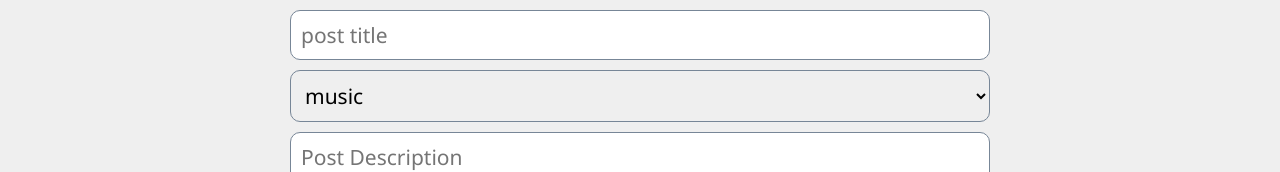
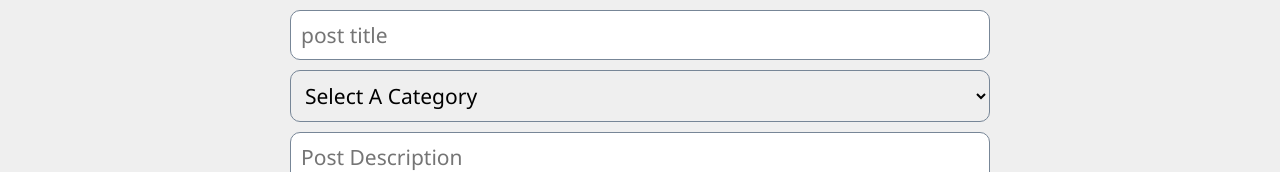
Before and after one commit to rajbharhitesh/mern-blogpro, a React (Create React App) app in the folder frontend/: page /posts/create-post in a window 1280 px wide. Shown: the part 226-398 px from the top of the page. Built offline with nearby package versions, Linux system fonts and the light colour scheme; the HTML template or start-up script is replaced by a standard one.

Commit message:
create react hot toast

```diff
--- a/frontend/package.json
+++ b/frontend/package.json
@@ -9,6 +9,7 @@
     "@testing-library/user-event": "^13.5.0",
     "react": "^18.2.0",
     "react-dom": "^18.2.0",
+    "react-hot-toast": "^2.4.1",
     "react-router-dom": "^6.21.3",
     "react-scripts": "5.0.1",
     "web-vitals": "^2.1.4"
--- a/frontend/src/App.js
+++ b/frontend/src/App.js
@@ -1,4 +1,5 @@
 import { BrowserRouter as Router, Routes, Route } from 'react-router-dom';
+import ToastContainer from './components/ToastContainer';
 import Header from './components/header/Header';
 import HomePage from './pages/home/HomePage';
 import LoginPage from './pages/form/LoginPage';
@@ -10,6 +11,8 @@ import Footer from './components/footer/Footer';
 
 const App = () => {
   return (
+    <>
+      <ToastContainer />
       <Router>
         <Header />
         <Routes>
@@ -22,6 +25,7 @@ const App = () => {
         </Routes>
         <Footer />
       </Router>
+    </>
   );
 };
 
--- /dev/null
+++ b/frontend/src/components/ToastContainer.jsx
@@ -0,0 +1,25 @@
+import { Toaster } from 'react-hot-toast';
+
+const ToastContainer = () => {
+  return (
+    <Toaster
+      position="bottom-center"
+      toastOptions={{
+        success: {
+          style: {
+            background: 'green',
+            color: 'white',
+          },
+        },
+        error: {
+          style: {
+            background: 'red',
+            color: 'white',
+          },
+        },
+      }}
+    />
+  );
+};
+
+export default ToastContainer;
--- a/frontend/src/pages/post/createPost/CreatePostPage.jsx
+++ b/frontend/src/pages/post/createPost/CreatePostPage.jsx
@@ -1,19 +1,42 @@
+import { useState } from 'react';
+import { toast } from 'react-hot-toast';
 import './CreatePost.css';
 
 const CreatePostPage = () => {
+  const [title, setTitle] = useState('');
+  const [description, setDescription] = useState('');
+  const [category, setCategory] = useState('');
+  const [file, setFile] = useState(null);
+
+  const formSubmitHandler = (e) => {
+    e.preventDefault();
+
+    if (title.trim() === '') return toast.error('Post Title is required');
+    if (category.trim() === '') return toast.error('Post Category is required');
+    if (description.trim() === '')
+      return toast.error('Post Description is required');
+    if (!file) return toast.error('Post Image is required');
+  };
+
   return (
     <div className="section create-post">
       <h1 className="create-post-title">Create New Post</h1>
 
-      <form className="create-post-form">
+      <form className="create-post-form" onSubmit={formSubmitHandler}>
         <input
           type="text"
           name="title"
           placeholder="post title"
           className="create-post-input"
+          value={title}
+          onChange={(e) => setTitle(e.target.value)}
         />
 
-        <select className="create-post-input">
+        <select
+          className="create-post-input"
+          value={category}
+          onChange={(e) => setCategory(e.target.value)}
+        >
           <option disabled value="">
             Select A Category
           </option>
@@ -26,6 +49,8 @@ const CreatePostPage = () => {
           rows="5"
           placeholder="Post Description"
           name="description"
+          value={description}
+          onChange={(e) => setDescription(e.target.value)}
         ></textarea>
 
         <input
@@ -33,6 +58,7 @@ const CreatePostPage = () => {
           name="file"
           id="file"
           className="create-post-upload"
+          onChange={(e) => setFile(e.target.files[0])}
         />
         <button type="submit" className="create-post-btn">
           Create
```
Also changed, not shown: 1 other file (tests, documents, lock files or other folders). Lines whose indentation alone changed are shown as unchanged.
